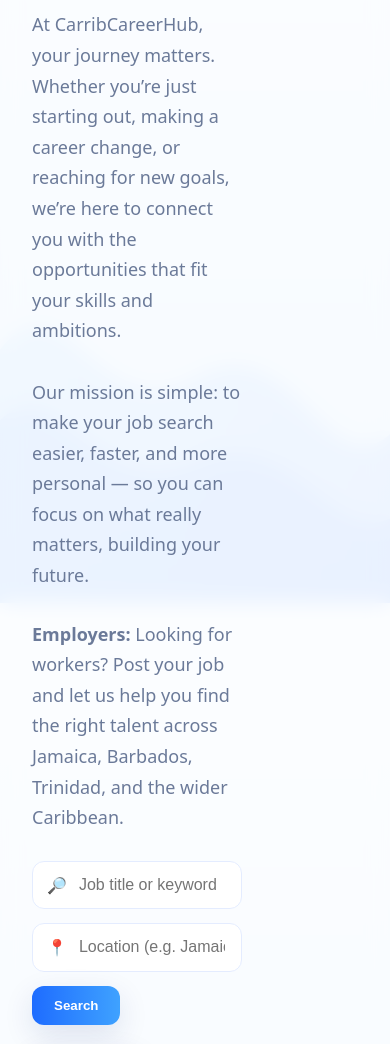
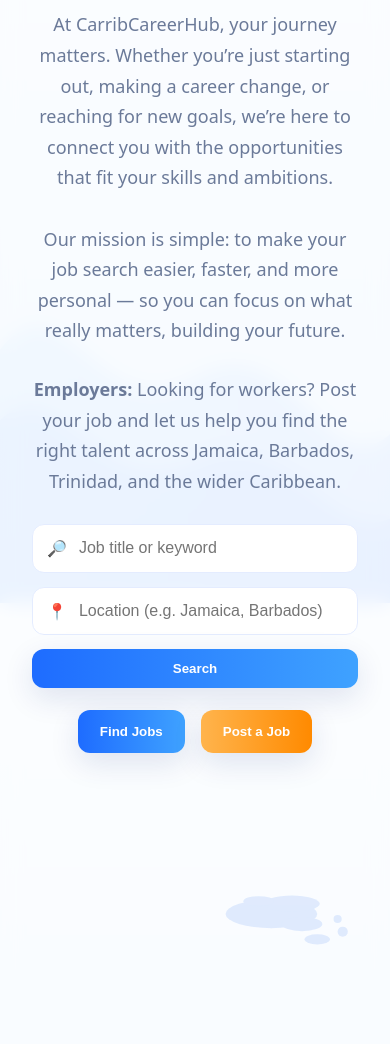
Before and after one commit to andrae101/CarribCareerHub, a plain HTML site: page index.html in a window 390 px wide. Shown: the part 241-1285 px from the top of the page. Drawn offline with Linux system fonts and the light colour scheme; files whose address does not match are found by name.

Commit message:
Update style.css
Signed-off-by: andrae101 <cunninghamandrae34@gmail.com>

```diff
--- a/style.css
+++ b/style.css
@@ -20,13 +20,15 @@
   overflow-x: hidden;
 }
 
-/* Header */
+/* ======================
+   Header
+====================== */
 .header{
   max-width:1100px;
   margin:24px auto 0;
   padding:0 20px;
   display:flex;
-  justify-content:flex-start;
+  justify-content:space-between;
   align-items:center;
 }
 .brand{display:flex; gap:12px; align-items:center}
@@ -36,8 +38,15 @@
   font-size: 22px;
   letter-spacing:.4px;
 }
+.nav .btn-link{
+  font-weight:600;
+  color:var(--brand);
+  text-decoration:none;
+}
 
-/* Panel */
+/* ======================
+   Panel / Hero
+====================== */
 .panel{
   max-width:1100px;
   margin:16px auto 40px;
@@ -49,7 +58,11 @@
   position:relative;
   overflow:hidden;
 }
-.panel-content{display:grid; grid-template-columns:1.1fr .9fr; gap:24px}
+.panel-content{
+  display:grid;
+  grid-template-columns:1.1fr .9fr;
+  gap:24px;
+}
 
 /* Hero headline & subtext */
 .hero-title {
@@ -67,20 +80,59 @@
   max-width: 640px;
 }
 
-/* Search bar */
-.search-row{display:flex; gap:14px; align-items:center; flex-wrap:wrap}
-.input{
-  flex:1; min-width:210px; display:flex; align-items:center; gap:10px;
-  background:#fff; border:1px solid #E4ECFF; border-radius:12px; padding:12px 14px;
-}
-.input input{border:none; outline:none; width:100%; font-size:16px; background:transparent}
-.search-btn{
-  border:none; padding:12px 22px; border-radius:12px; font-weight:800; color:#fff;
-  background:linear-gradient(90deg,var(--brand),var(--brand-2));
-  box-shadow:var(--shadow); cursor:pointer;
+/* Callout for employers */
+.employer-callout {
+  margin-top: 22px;
+  padding: 14px 18px;
+  border-radius: 12px;
+  background: #fff6e9;
+  border: 1px solid #ffd9a8;
+  font-size: 16px;
+  font-weight: 600;
+  color: #b56a00;
 }
 
-/* Auth action (Login button below search) */
+/* ======================
+   Search bar
+====================== */
+.search-row{
+  display:flex;
+  gap:14px;
+  align-items:center;
+  flex-wrap:wrap;
+}
+.input{
+  flex:1;
+  min-width:210px;
+  display:flex;
+  align-items:center;
+  gap:10px;
+  background:#fff;
+  border:1px solid #E4ECFF;
+  border-radius:12px;
+  padding:12px 14px;
+}
+.input input{
+  border:none;
+  outline:none;
+  width:100%;
+  font-size:16px;
+  background:transparent;
+}
+.search-btn{
+  border:none;
+  padding:12px 22px;
+  border-radius:12px;
+  font-weight:800;
+  color:#fff;
+  background:linear-gradient(90deg,var(--brand),var(--brand-2));
+  box-shadow:var(--shadow);
+  cursor:pointer;
+}
+
+/* ======================
+   Auth action
+====================== */
 .auth-action {
   margin-top: 20px;
 }
@@ -100,42 +152,105 @@
   background: var(--brand-2);
 }
 
-/* Action buttons */
-.actions{display:flex; gap:16px; margin-top:22px; flex-wrap:wrap}
+/* ======================
+   Buttons
+====================== */
+.actions{
+  display:flex;
+  gap:16px;
+  margin-top:22px;
+  flex-wrap:wrap;
+}
 .btn{
-  border:none; border-radius:12px; padding:14px 22px; font-weight:800; cursor:pointer;
+  border:none;
+  border-radius:12px;
+  padding:14px 22px;
+  font-weight:800;
+  cursor:pointer;
 }
-.btn-primary{background:linear-gradient(90deg,var(--brand),var(--brand-2)); color:#fff; box-shadow:var(--shadow)}
-.btn-secondary{background:linear-gradient(90deg,#FFB44D,#FF8A00); color:#fff; box-shadow:var(--shadow)}
+.btn-primary{
+  background:linear-gradient(90deg,var(--brand),var(--brand-2));
+  color:#fff;
+  box-shadow:var(--shadow);
+}
+.btn-secondary{
+  background:linear-gradient(90deg,#FFB44D,#FF8A00);
+  color:#fff;
+  box-shadow:var(--shadow);
+}
 
-/* Map side */
-.map-wrap{position:relative; min-height:280px}
-.map-wrap img{position:absolute; right:-14px; bottom:-10px; width:88%; max-width:520px; opacity:.7}
+/* ======================
+   Map side
+====================== */
+.map-wrap{
+  position:relative;
+  min-height:280px;
+}
+.map-wrap img{
+  position:absolute;
+  right:-14px;
+  bottom:-10px;
+  width:88%;
+  max-width:520px;
+  opacity:.7;
+}
 
-/* Footer */
+/* ======================
+   Footer
+====================== */
 .footer{
   max-width:1100px;
   margin:10px auto 40px;
   padding:0 20px;
-  display:flex; justify-content:space-between; align-items:center; gap:12px; flex-wrap:wrap;
+  display:flex;
+  justify-content:space-between;
+  align-items:center;
+  gap:12px;
+  flex-wrap:wrap;
 }
-.footer .links{display:flex; gap:18px; flex-wrap:wrap}
-.footer a{color:var(--muted); text-decoration:none; font-weight:600}
+.footer .links{
+  display:flex;
+  gap:18px;
+  flex-wrap:wrap;
+}
+.footer a{
+  color:var(--muted);
+  text-decoration:none;
+  font-weight:600;
+}
 .copy{color:var(--muted)}
 
-/* Auth card styles (login/signup) */
+/* ======================
+   Auth card styles
+====================== */
 .center{
-  max-width:480px; margin:40px auto; padding:32px;
-  background:rgba(255,255,255,.9); border-radius:16px; box-shadow:var(--shadow);
+  max-width:480px;
+  margin:40px auto;
+  padding:32px;
+  background:rgba(255,255,255,.9);
+  border-radius:16px;
+  box-shadow:var(--shadow);
 }
 .center h2{margin:0 0 6px}
 .center p{color:var(--muted); margin:0 0 18px}
-.field{display:flex; flex-direction:column; gap:6px; margin:12px 0}
-.field input{padding:12px 14px; border:1px solid #E4ECFF; border-radius:10px; font-size:16px}
+.field{
+  display:flex;
+  flex-direction:column;
+  gap:6px;
+  margin:12px 0;
+}
+.field input{
+  padding:12px 14px;
+  border:1px solid #E4ECFF;
+  border-radius:10px;
+  font-size:16px;
+}
 .center .actions{margin-top:12px}
 .note{color:var(--muted); font-size:14px}
 
-/* Dashboard */
+/* ======================
+   Dashboard
+====================== */
 .dashboard {
   display: flex;
   min-height: 100vh;
@@ -151,3 +266,25 @@
   gap: 20px;
 }
 .sidebar h3 { margin: 0 0 10px; font-weight:700; }
+
+/* ======================
+   Responsive
+====================== */
+@media (max-width: 768px) {
+  .panel-content {
+    grid-template-columns: 1fr;
+    text-align: center;
+  }
+  .map-wrap img {
+    position:static;
+    width:100%;
+    margin-top:20px;
+  }
+  .actions {
+    justify-content:center;
+  }
+  .search-row {
+    flex-direction:column;
+    align-items:stretch;
+  }
+}
```
